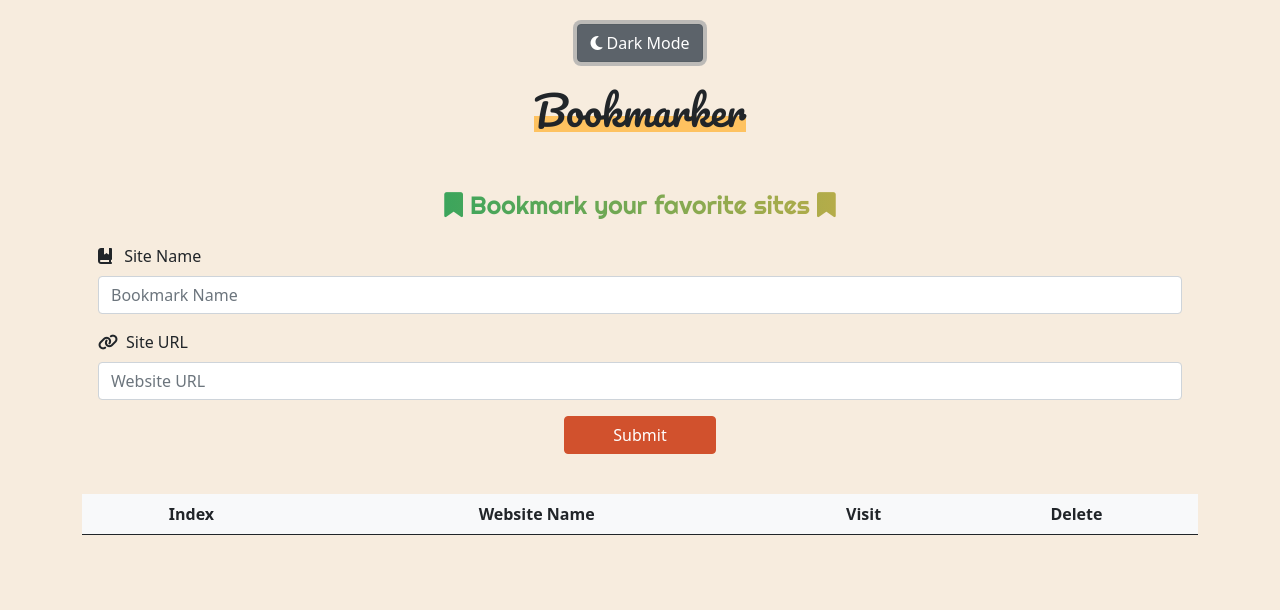
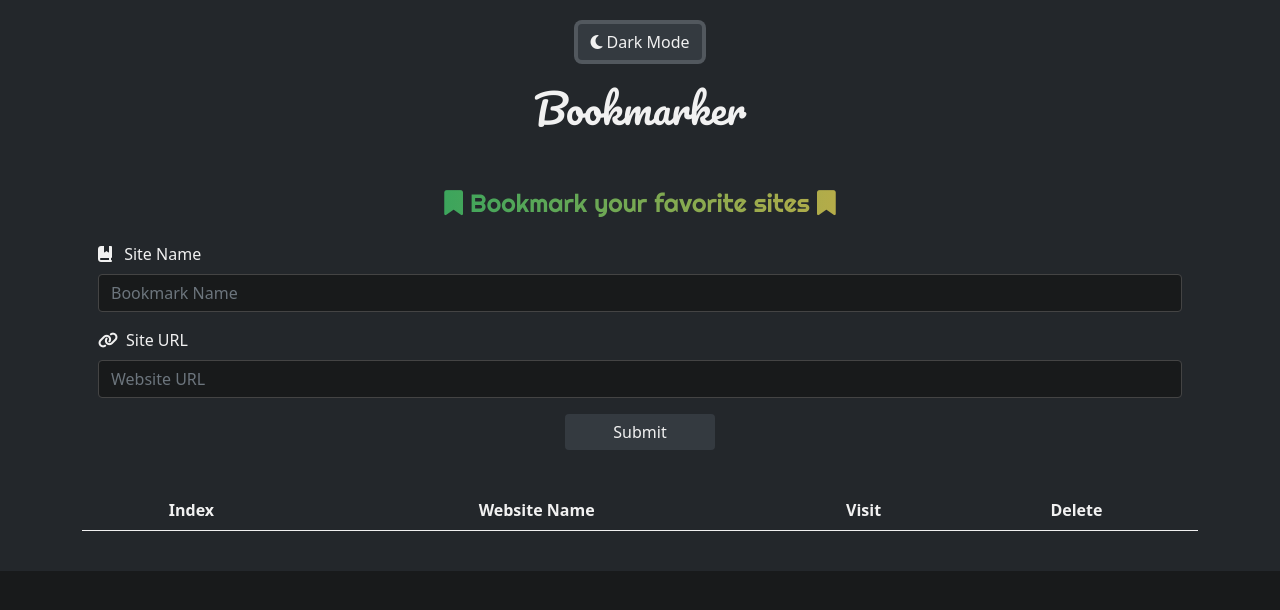
Before and after one commit to AbdullahHishamK/BookMark, a plain HTML site: page index.html in a window 1280 px wide. Both pictures are taken after a click on the button "Dark Mode". Drawn offline with nearby package versions, Linux system fonts and the light colour scheme.

Commit message:
Update style.css

```diff
--- a/css/style.css
+++ b/css/style.css
@@ -1,5 +1,6 @@
 .background{
     background-color: #f7ecde;
+    min-height: 100vh
 }
 h1{
     font-family: "Pacifico", cursive;
@@ -62,3 +63,67 @@ main h1::before {
 .box-info {
     background-color: #0007;
 }
+body.dark-mode {
+  background-color: #181a1b !important;
+  color: #f1f1f1 !important;
+}
+
+body.dark-mode .interface {
+  background-color: #23272b !important;
+  color: #f1f1f1 !important;
+}
+
+body.dark-mode .bookmark-main {
+  background-color: #23272b !important;
+  color: #f1f1f1 !important;
+}
+
+body.dark-mode .table {
+  background-color: #23272b !important;
+  color: #f1f1f1 !important;
+}
+
+body.dark-mode .table th,
+body.dark-mode .table td {
+  background-color: #23272b !important;
+  color: #f1f1f1 !important;
+}
+
+body.dark-mode .form-control {
+  background-color: #181a1b !important;
+  color: #f1f1f1 !important;
+  border-color: #444;
+}
+
+body.dark-mode .btn-submit,
+body.dark-mode .btn-secondary {
+  background-color: #343a40 !important;
+  color: #f1f1f1 !important;
+  border: none;
+}
+/* Make the main container match dark mode */
+body.dark-mode .container {
+  background-color: #23272b !important;
+  color: #f1f1f1 !important;
+}
+
+body.dark-mode.background {
+    background-color: #181a1b !important;
+    min-height: 100vh;
+}
+body.dark-mode,
+body.dark-mode.background,
+body.dark-mode html,
+body.dark-mode #root {
+    background-color: #181a1b !important;
+    min-height: 100vh;
+}
+/* Ensure the entire page is the same color in dark mode */
+body.dark-mode,
+body.dark-mode.background,
+body.dark-mode html,
+html.dark-mode,
+html.dark-mode body {
+    background-color: #181a1b !important;
+    min-height: 100vh;
+}
```
